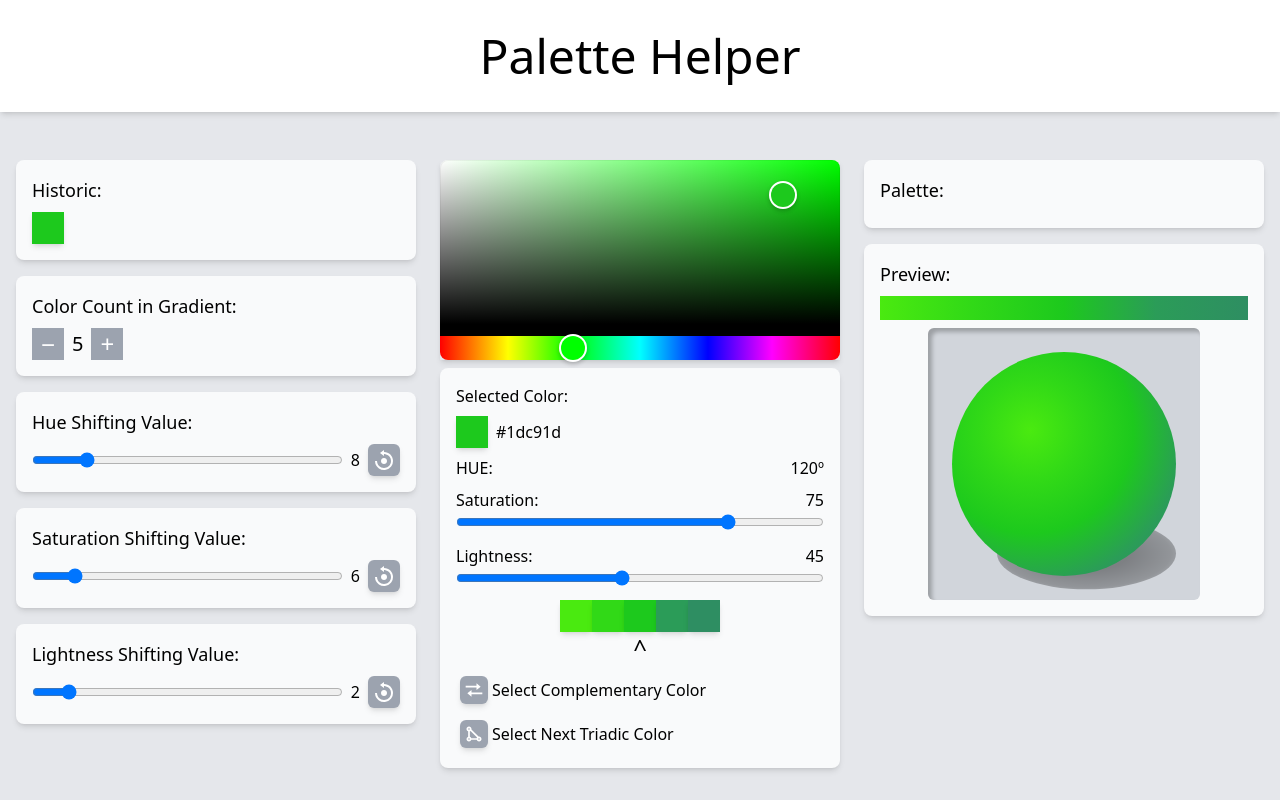
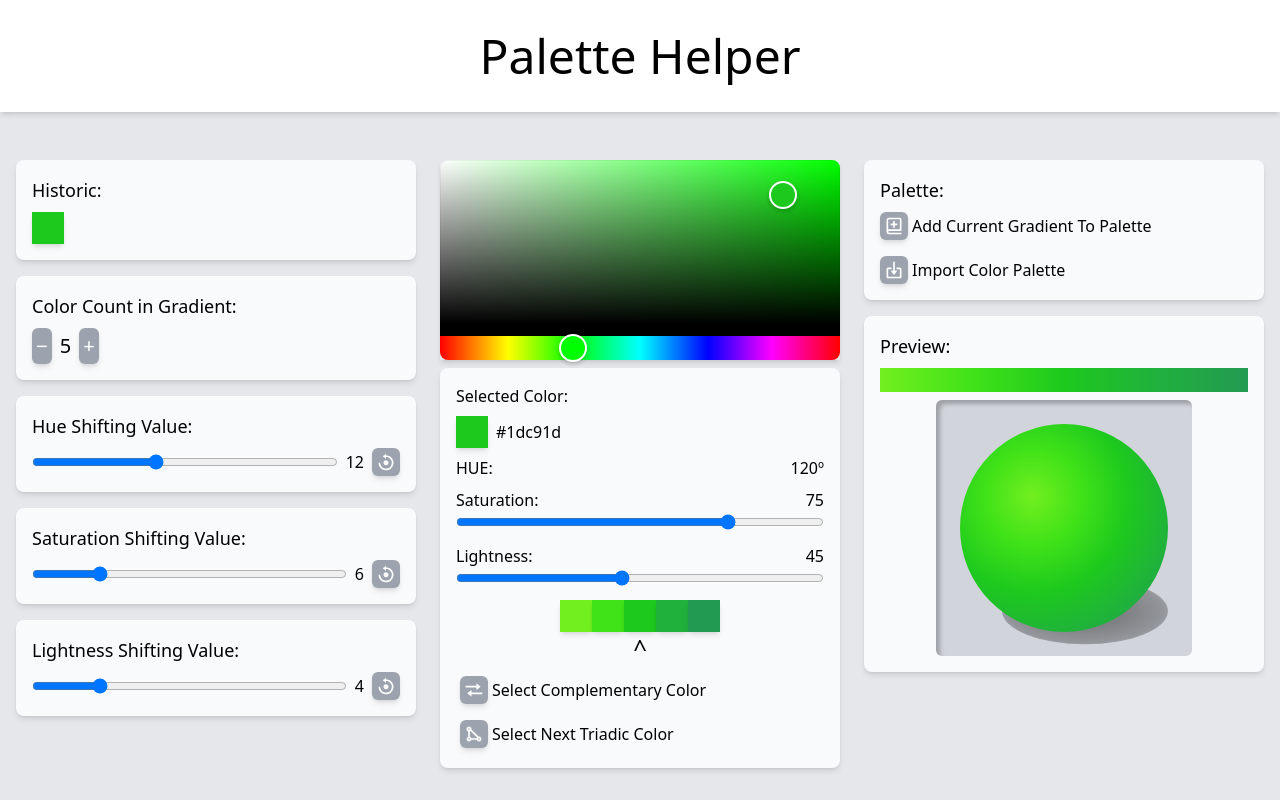
Before and after one commit to GustLSant/palette-helper, a React (Vite) app: page / in a window 1280 px wide. Built offline with nearby package versions, Linux system fonts and the light colour scheme.

Commit message:
imeplementacao sessao paleta de cores

```diff
--- a/src/components/ColorBox.tsx
+++ b/src/components/ColorBox.tsx
@@ -5,11 +5,11 @@ interface ColorBoxProps {
     hslColor: HslColor; // Define a prop 'color' como uma string
     hexColor: string;
     handleChangeCurrentColor: (_newColor:HslColor) => void;
-    isMainColor: boolean
+    isMainColor?: boolean;
 }
 
 
-export default function ColorBox({hslColor, hexColor, handleChangeCurrentColor, isMainColor}:ColorBoxProps){
+export default function ColorBox({hslColor, hexColor, handleChangeCurrentColor, isMainColor=false}:ColorBoxProps){
 
     function handleClickColor():void{
         handleChangeCurrentColor(hslColor)
@@ -22,7 +22,3 @@ export default function ColorBox({hslColor, hexColor, handleChangeCurrentColor,
         </div>
     )
 }
-
-ColorBox.defaultProps = {
-    isMainColor: false,
-};
--- a/src/components/ConfigContainer.tsx
+++ b/src/components/ConfigContainer.tsx
@@ -25,7 +25,7 @@ export default function ConfigContainer({label, type, value, maxValue, step, set
             <div className='flex gap-2 items-center'>
                 <input className="grow" type="range" value={value} max={maxValue} step={step} onChange={(e:React.ChangeEvent<HTMLInputElement>)=>{setterFunction(type, Number(e.target.value))}} />
                 <p>{value}</p>
-                <button className='bg-gray-400 p-1 rounded-md text-white text-2xl shadow-md hover:cursor-pointer' onClick={()=>{resetFunction(type)}}><BiReset /></button>
+                <button className='button-01' onClick={()=>{resetFunction(type)}}><BiReset /></button>
             </div>
 
         </div>
--- /dev/null
+++ b/src/components/PaletteSection.tsx
@@ -0,0 +1,163 @@
+import React from "react"
+import { HslColor } from "react-colorful";
+import ColorBox from "./ColorBox"
+import { hslToHex, hexToHsl } from '../tools/ColorTools';
+import { BiBookAdd } from "react-icons/bi";
+import { MdDeleteOutline } from "react-icons/md";
+import { BiExport } from "react-icons/bi";
+import { BiImport } from "react-icons/bi";
+
+
+interface PaletteSection {
+    currentColorsArray: HslColor[];
+    handleChangeCurrentColor: (_color:HslColor) => void;
+}
+
+
+export default function PaletteSection({ currentColorsArray, handleChangeCurrentColor }:PaletteSection){
+    const [paletteColors, setPaletteColors] = React.useState<HslColor[][]>([])
+    const inputImportPaletteRef = React.useRef<HTMLInputElement | null>(null);
+
+
+    function handleClickAddToColorPalette():void{
+        const newPalette:HslColor[][] = paletteColors.map((gradient) => [...gradient]);
+
+        // gradiente atual
+        newPalette.push([]);
+        const lastIdx:number = newPalette.length - 1;
+        newPalette[lastIdx] = [...currentColorsArray];
+
+        setPaletteColors(newPalette);
+    }
+
+
+    function handleClickRemoveColorGradient(_idx:number):void{
+        const newColorPalette:HslColor[][] = paletteColors.map((gradient) => [...gradient]);
+        newColorPalette.splice(_idx, 1);
+        setPaletteColors(newColorPalette);
+    }
+
+
+    function handleClickExportColorPalette():void{
+        let content:string = '';
+        const paletteLastIdx:number = paletteColors.length - 1;
+
+        paletteColors.forEach((gradient, gradientIdx)=>{
+            const gradientLastIdx:number = gradient.length - 1;
+
+            gradient.forEach((color, colorIdx)=>{
+                content = content.concat(hslToHex(color));
+                if(colorIdx !== gradientLastIdx){ content = content.concat("-"); }
+            })
+
+            if(gradientIdx !== paletteLastIdx){ content = content.concat("/"); }
+        })
+
+        // resultado: #ff0000-#ff0000-#ff0000/#00ff00-#00ff00-#00ff00/#0000ff-#0000ff-#0000ff
+
+        const blob:Blob = new Blob([content], { type: "text/plain" });
+        const url = window.URL.createObjectURL(blob);
+        const link = document.createElement("a");
+        link.href = url;
+        link.download = 'ColorPalette.txt';
+
+        document.body.appendChild(link);
+        link.click();
+        document.body.removeChild(link);
+        window.URL.revokeObjectURL(url);
+    }
+
+
+    function handleClickImportColorPalette():void{
+        if(inputImportPaletteRef.current !== null){ inputImportPaletteRef.current.click(); }
+        else{ console.error("ref to input is null"); }
+    }
+
+
+    function importPalette(event:React.ChangeEvent<HTMLInputElement>):void{
+        if (event.target.files && event.target.files[0]) {
+            const file:File = event.target.files[0];
+            if(file){
+                const fileReader = new FileReader();
+                fileReader.onload = () => {
+                    const text = fileReader.result as string;
+
+                    // Divide o texto em linhas
+                    const lines:string[] = text.split("/"); // fica em formato ['#xxx-#xxx-#xxx', '#xxx-#xxx-#xxx']
+                    const newColorPalette:HslColor[][] = [];
+                    let currentFreeIdx:number = 0;
+                    lines.forEach((gradient:string)=>{
+                        newColorPalette.push([]); // adicionando o array do novo gradiente q sera adicionado na paleta
+                        gradient.split("-").forEach((color:string)=>{ // fica em formato ['#xxx', '#xxx', '#xxx']
+                            if(color !== ''){ newColorPalette[currentFreeIdx].push(hexToHsl(color)); }
+                        })
+                        currentFreeIdx += 1;
+                    })
+
+                    setPaletteColors(newColorPalette);
+                };
+                fileReader.readAsText(file);
+            }
+        }
+
+
+    }
+
+
+    return(
+        <div className='main-page__mini-section'>
+            <p className='main-page__text-section'>Palette:</p>
+
+            <div className='flex gap-1 items-center mb-2'>
+                <div className='button-01' onClick={handleClickAddToColorPalette}>
+                    <BiBookAdd  />
+                </div>
+                <p>Add Current Gradient To Palette</p>
+            </div>
+
+            {
+                paletteColors.length > 0 &&
+
+                <div className='flex flex-wrap flex-col gap-1'>
+                    {
+                        paletteColors.map((gradient, key)=>{
+                            return(
+                                <div key={key} className='flex gap-1 items-start'>
+                                    <div className='button-01 !bg-red-600' onClick={()=>{handleClickRemoveColorGradient(key)}}>
+                                        <MdDeleteOutline />
+                                    </div>
+                                    <div className='flex max-w-[20vw] overflow-x-auto'>
+                                        {
+                                            gradient.map((color, key2)=>{
+                                                return <ColorBox key={key2} hslColor={color} hexColor={hslToHex(color)} handleChangeCurrentColor={handleChangeCurrentColor} />
+                                            })
+                                        }
+                                    </div>
+                                </div>
+                            )
+                        })
+                    }
+                </div>
+            }
+
+            {
+                paletteColors.length > 0 &&
+                <div className='flex gap-1 items-center mt-4'>
+                    <div className='button-01' onClick={handleClickExportColorPalette}>
+                        <BiExport  />
+                    </div>
+                    <p>Export Color Palette</p>
+                </div>
+            }
+
+            <div className='flex gap-1 items-center'>
+                <div className='button-01' onClick={handleClickImportColorPalette}>
+                    <BiImport />
+                    <input type='file' accept='.txt' style={{display: 'none'}} ref={inputImportPaletteRef} onChange={importPalette} />
+                </div>
+
+                <p>Import Color Palette</p>
+            </div>
+        </div>
+    )
+}
--- a/src/index.css
+++ b/src/index.css
@@ -12,6 +12,10 @@
 
 .main-page__text-section{
     @apply text-lg;
+}
+
+.button-01{
+    @apply bg-gray-400 p-1 text-white rounded-md text-xl shadow-md hover:cursor-pointer;
 }
 
 .main-page__header-container{
--- a/src/output.css
+++ b/src/output.css
@@ -575,8 +575,20 @@ video {
   margin-right: 3rem;
 }
 
+.mb-2 {
+  margin-bottom: 0.5rem;
+}
+
+.mt-4 {
+  margin-top: 1rem;
+}
+
 .flex {
   display: flex;
+}
+
+.\!aspect-square {
+  aspect-ratio: 1 / 1 !important;
 }
 
 .aspect-square {
@@ -615,6 +627,14 @@ video {
   width: 100%;
 }
 
+.\!w-full {
+  width: 100% !important;
+}
+
+.max-w-\[20vw\] {
+  max-width: 20vw;
+}
+
 .max-w-\[30vw\] {
   max-width: 30vw;
 }
@@ -627,10 +647,6 @@ video {
   flex-basis: 200px;
 }
 
-.basis-8 {
-  flex-basis: 2rem;
-}
-
 .transform {
   transform: translate(var(--tw-translate-x), var(--tw-translate-y)) rotate(var(--tw-rotate)) skewX(var(--tw-skew-x)) skewY(var(--tw-skew-y)) scaleX(var(--tw-scale-x)) scaleY(var(--tw-scale-y));
 }
@@ -641,6 +657,10 @@ video {
 
 .flex-wrap {
   flex-wrap: wrap;
+}
+
+.items-start {
+  align-items: flex-start;
 }
 
 .items-center {
@@ -663,6 +683,10 @@ video {
   justify-content: space-between;
 }
 
+.gap-1 {
+  gap: 0.25rem;
+}
+
 .gap-12 {
   gap: 3rem;
 }
@@ -679,8 +703,8 @@ video {
   gap: 1.5rem;
 }
 
-.gap-1 {
-  gap: 0.25rem;
+.self-center {
+  align-self: center;
 }
 
 .overflow-hidden {
@@ -699,12 +723,9 @@ video {
   border-radius: 0.375rem;
 }
 
-.rounded-lg {
-  border-radius: 0.5rem;
-}
-
-.rounded-sm {
-  border-radius: 0.125rem;
+.\!bg-red-600 {
+  --tw-bg-opacity: 1 !important;
+  background-color: rgb(220 38 38 / var(--tw-bg-opacity, 1)) !important;
 }
 
 .bg-gray-200 {
@@ -717,26 +738,17 @@ video {
   background-color: rgb(209 213 219 / var(--tw-bg-opacity, 1));
 }
 
-.bg-gray-400 {
-  --tw-bg-opacity: 1;
-  background-color: rgb(156 163 175 / var(--tw-bg-opacity, 1));
-}
-
 .bg-white {
   --tw-bg-opacity: 1;
   background-color: rgb(255 255 255 / var(--tw-bg-opacity, 1));
 }
 
+.p-1 {
+  padding: 0.25rem;
+}
+
 .p-6 {
   padding: 1.5rem;
-}
-
-.p-2 {
-  padding: 0.5rem;
-}
-
-.p-1 {
-  padding: 0.25rem;
 }
 
 .px-4 {
@@ -777,20 +789,9 @@ video {
   color: rgb(0 0 0 / var(--tw-text-opacity, 1));
 }
 
-.text-white {
-  --tw-text-opacity: 1;
-  color: rgb(255 255 255 / var(--tw-text-opacity, 1));
-}
-
 .shadow-md {
   --tw-shadow: 0 4px 6px -1px rgb(0 0 0 / 0.1), 0 2px 4px -2px rgb(0 0 0 / 0.1);
   --tw-shadow-colored: 0 4px 6px -1px var(--tw-shadow-color), 0 2px 4px -2px var(--tw-shadow-color);
-  box-shadow: var(--tw-ring-offset-shadow, 0 0 #0000), var(--tw-ring-shadow, 0 0 #0000), var(--tw-shadow);
-}
-
-.shadow-lg {
-  --tw-shadow: 0 10px 15px -3px rgb(0 0 0 / 0.1), 0 4px 6px -4px rgb(0 0 0 / 0.1);
-  --tw-shadow-colored: 0 10px 15px -3px var(--tw-shadow-color), 0 4px 6px -4px var(--tw-shadow-color);
   box-shadow: var(--tw-ring-offset-shadow, 0 0 #0000), var(--tw-ring-shadow, 0 0 #0000), var(--tw-shadow);
 }
 
@@ -827,6 +828,24 @@ video {
   line-height: 1.75rem;
 }
 
+.button-01 {
+  border-radius: 0.375rem;
+  --tw-bg-opacity: 1;
+  background-color: rgb(156 163 175 / var(--tw-bg-opacity, 1));
+  padding: 0.25rem;
+  font-size: 1.25rem;
+  line-height: 1.75rem;
+  --tw-text-opacity: 1;
+  color: rgb(255 255 255 / var(--tw-text-opacity, 1));
+  --tw-shadow: 0 4px 6px -1px rgb(0 0 0 / 0.1), 0 2px 4px -2px rgb(0 0 0 / 0.1);
+  --tw-shadow-colored: 0 4px 6px -1px var(--tw-shadow-color), 0 2px 4px -2px var(--tw-shadow-color);
+  box-shadow: var(--tw-ring-offset-shadow, 0 0 #0000), var(--tw-ring-shadow, 0 0 #0000), var(--tw-shadow);
+}
+
+.button-01:hover {
+  cursor: pointer;
+}
+
 .main-page__header-container{
   /* background-image: linear-gradient(to bottom, black, rgba(0,0,0, 0.0)); */
   --tw-bg-opacity: 1;
--- a/src/pages/MainPage.tsx
+++ b/src/pages/MainPage.tsx
@@ -4,6 +4,7 @@ import { getAbsoluteHueValue, hslToHex } from '../tools/ColorTools';
 import ColorBox from '../components/ColorBox';
 import ConfigContainer from '../components/ConfigContainer';
 import HistoricSection from '../components/HistoricSection';
+import PaletteSection from '../components/PaletteSection';
 import { BiTransfer } from "react-icons/bi";
 import { BiShapeTriangle } from "react-icons/bi";
 
@@ -17,11 +18,11 @@ export default function MainPage(){
     const [currentColorsArray, setCurrentColorsArray] = React.useState<HslColor[]>([])
     const [currentHexColorsArray, setCurrentHexColorsArray] = React.useState<string[]>([])
     const [mouseUpWatcher, setMouseUpWatcher] = React.useState<number>(0)
-    const [paletteColors, setPaletteColors] = React.useState<HslColor[]>([])
 
-    const defaultHueShifting:number = 8.0;
+
+    const defaultHueShifting:number = 12.0;
     const defaultSaturationShifting:number = 6.0;
-    const defaultLightnessShifting:number = 2.0;
+    const defaultLightnessShifting:number = 4.0;
 
     const [colorCount, setColorCount] = React.useState<number>(5)
     const [hueShifting, setHueShifting] = React.useState<number>(defaultHueShifting)
@@ -54,7 +55,7 @@ export default function MainPage(){
     }
 
 
-    function handleChangeCurrentColor(_newColor:HslColor):void{
+    function handleChangeCurrentColor(_newColor:HslColor, _updateMouseUpWatcher:boolean=false):void{
         setCurrentColor(_newColor)
         const newCurrentColorsArray:HslColor[] = []
         const middleIdx:number = Math.floor(colorCount/2.0)
@@ -63,7 +64,7 @@ export default function MainPage(){
 
         newCurrentColorsArray.push(_newColor) // cor do meio
 
-        for(let i=middleIdx+1; i<colorCount; i++){ newCurrentColorsArray.push(getNextColor(_newColor, i, -1.0)); } // cores mais escuras (do meio ate o final)
+        for(let i=1; i<colorCount-middleIdx; i++){ newCurrentColorsArray.push(getNextColor(_newColor, i, -1.0)); } // cores mais escuras (do meio ate o final)
 
         setCurrentColorsArray(newCurrentColorsArray)
 
@@ -71,6 +72,8 @@ export default function MainPage(){
         const newCurrentHexColorsArray:string[] = []
         newCurrentColorsArray.forEach((item)=>{ newCurrentHexColorsArray.push(hslToHex(item)) })
         setCurrentHexColorsArray(newCurrentHexColorsArray)
+
+        if(_updateMouseUpWatcher){ setMouseUpWatcher((prev)=>{if(prev === 1000){return 0}else{return prev+1}}) }
     }
 
 
@@ -153,7 +156,7 @@ export default function MainPage(){
             l: currentColor.l
         }
         newColor.h = getAbsoluteHueValue(newColor.h + 180);
-        handleChangeCurrentColor(newColor);
+        handleChangeCurrentColor(newColor, true);
     }
     function handleClickSelectTriadic():void{
         const newColor:HslColor = {
@@ -162,8 +165,10 @@ export default function MainPage(){
             l: currentColor.l
         }
         newColor.h = getAbsoluteHueValue(newColor.h + 120);
-        handleChangeCurrentColor(newColor);
+        handleChangeCurrentColor(newColor, true);
     }
+
+
 
 
     return(
@@ -181,15 +186,15 @@ export default function MainPage(){
                     <div className='main-page__mini-section'>
                         <p className='text-lg'>Color Count in Gradient: </p>
                         <div className='flex gap-2 items-center'>
-                            <button className='bg-gray-400 basis-8 text-white text-2xl' onClick={()=>{handleClickButtonColorCount(-1)}}>&minus;</button>
+                            <button className='button-01' onClick={()=>{handleClickButtonColorCount(-1)}}>&minus;</button>
                             <p className='text-center text-xl'>{colorCount}</p>
-                            <button className='bg-gray-400 basis-8 text-white text-2xl' onClick={()=>{handleClickButtonColorCount(1)}}>+</button>
+                            <button className='button-01' onClick={()=>{handleClickButtonColorCount(1)}}>+</button>
                         </div>
                     </div>
 
-                    <ConfigContainer label='Hue Shifting Value: ' type={'hue'} value={hueShifting} maxValue={50} step={2} setterFunction={handleConfigSliderChange} resetFunction={handleClickResetShiftingButton} />
+                    <ConfigContainer label='Hue Shifting Value: ' type={'hue'} value={hueShifting} maxValue={30} step={2} setterFunction={handleConfigSliderChange} resetFunction={handleClickResetShiftingButton} />
 
-                    <ConfigContainer label='Saturation Shifting Value: ' type={'sat'} value={saturationShifting} maxValue={50} step={2} setterFunction={handleConfigSliderChange} resetFunction={handleClickResetShiftingButton} />
+                    <ConfigContainer label='Saturation Shifting Value: ' type={'sat'} value={saturationShifting} maxValue={30} step={2} setterFunction={handleConfigSliderChange} resetFunction={handleClickResetShiftingButton} />
 
                     <ConfigContainer label='Lightness Shifting Value: ' type={'lig'} value={lightnessShifting} maxValue={20} step={2} setterFunction={handleConfigSliderChange} resetFunction={handleClickResetShiftingButton} />
                 </section>
@@ -239,42 +244,32 @@ export default function MainPage(){
 
 
                         <div className='flex p-1 gap-1 items-center'>
-                            <div className='bg-gray-400 p-1 text-white rounded-md text-xl shadow-md hover:cursor-pointer' onClick={handleClickSelectComplementary}>
+                            <div className='button-01' onClick={handleClickSelectComplementary}>
                                 <BiTransfer  />
                             </div>
                             <p>Select Complementary Color</p>
                         </div>
 
                         <div className='flex p-1 gap-1 items-center'>
-                            <div className='bg-gray-400 p-1 text-white rounded-md text-xl shadow-md hover:cursor-pointer' onClick={handleClickSelectTriadic}>
+                            <div className='button-01' onClick={handleClickSelectTriadic}>
                                 <BiShapeTriangle  />
                             </div>
                             <p>Select Next Triadic Color</p>
                         </div>
+
                     </div>
                 </section>
 
 
                 <section className='flex flex-col gap-4 justify-start basis-200px grow'>
-                    <div className='main-page__mini-section'>
-                        <p className='main-page__text-section'>Palette:</p>
-                        <div className='flex flex-wrap'>
-                            {
-                                paletteColors.map((item, key)=>{
-                                    return(
-                                        <ColorBox key={key} hslColor={item} hexColor={hslToHex(item)} handleChangeCurrentColor={handleChangeCurrentColor} />
-                                    )
-                                })
-                            }
-                        </div>
-                    </div>
+                    <PaletteSection currentColorsArray={currentColorsArray} handleChangeCurrentColor={handleChangeCurrentColor} />
 
                     <div className='main-page__mini-section'>
                         <p className='main-page__text-section'>Preview:</p>
 
                         <div className='w-full h-6' style={{backgroundImage: `linear-gradient(to right, ${currentHexColorsArray.join(', ')})`}}></div>
 
-                        <div className='overflow-hidden flex justify-center items-center p-6  mx-12 aspect-square rounded-md bg-gray-300' style={{boxShadow: '4px 4px 4px rgba(0,0,0, 0.25) inset', zIndex: 1}}>
+                        <div className='overflow-hidden flex justify-center items-center p-6  mx-12 aspect-square max-w-[20vw] w-full self-center rounded-md bg-gray-300' style={{boxShadow: '4px 4px 4px rgba(0,0,0, 0.25) inset', zIndex: 1}}>
                             {/* esfera */}
                             <div className='relative w-full aspect-square rounded-full' style={{backgroundPosition: 'top left', backgroundImage: `radial-gradient(at 35% 35%, ${currentHexColorsArray.join(', ')})`}}>
                                 {/* sombra */}
--- a/src/tools/ColorTools.tsx
+++ b/src/tools/ColorTools.tsx
@@ -25,3 +25,65 @@ export function hslToHex(_color:HslColor):string{
 
     return `#${f(0)}${f(8)}${f(4)}`;
 }
+
+
+export function hexToHsl(hexColor:string):HslColor{
+    hexColor = hexColor.replace('#', "");
+    hexColor = hexColor.replace(' ', "");
+
+    // Divide o HEX em componentes RGB
+    let r = 0, g = 0, b = 0;
+
+    if (hexColor.length === 3) {
+      r = parseInt(hexColor[0] + hexColor[0], 16);
+      g = parseInt(hexColor[1] + hexColor[1], 16);
+      b = parseInt(hexColor[2] + hexColor[2], 16);
+    }
+    else{
+      r = parseInt(hexColor.slice(0, 2), 16);
+      g = parseInt(hexColor.slice(2, 4), 16);
+      b = parseInt(hexColor.slice(4, 6), 16);
+    }
+
+    // Converte valores RGB para a escala de 0 a 1
+    r /= 255;
+    g /= 255;
+    b /= 255;
+
+    const max = Math.max(r, g, b);
+    const min = Math.min(r, g, b);
+    const delta = max - min;
+
+    // Calcula a luminosidade
+    let h = 0;
+    let s = 0;
+    const l = (max + min) / 2;
+
+    // Calcula saturação e matiz
+    if (delta !== 0) {
+      s = l > 0.5 ? delta / (2 - max - min) : delta / (max + min);
+
+      switch (max) {
+        case r:
+          h = (g - b) / delta + (g < b ? 6 : 0);
+          break;
+        case g:
+          h = (b - r) / delta + 2;
+          break;
+        case b:
+          h = (r - g) / delta + 4;
+          break;
+      }
+
+      h /= 6;
+    }
+
+    // Converte matiz para graus
+    const result:HslColor = {
+        h: Math.round(h * 360),
+        s: Math.round(s * 100),
+        l: Math.round(l * 100),
+    }
+
+    return result;
+  }
```
